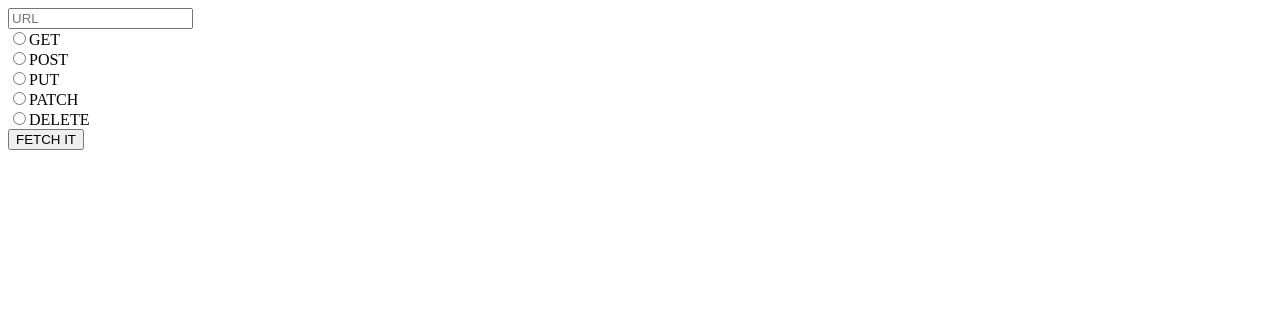
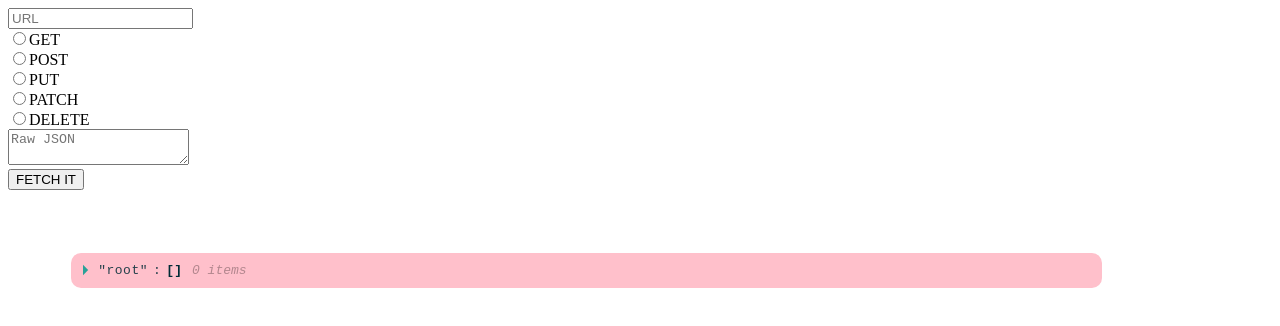
Before and after one commit to cristian-montes/the_api_tool, a React app: page / in a window 1280 px wide. Shown: the top 326 px of the page. Built offline with nearby package versions, Linux system fonts and the light colour scheme.

Commit message:
added the display field for the fetch responses

```diff
--- a/package.json
+++ b/package.json
@@ -25,7 +25,8 @@
   "license": "ISC",
   "dependencies": {
     "react": "^17.0.2",
-    "react-dom": "^17.0.2"
+    "react-dom": "^17.0.2",
+    "react-json-view": "^1.21.3"
   },
   "devDependencies": {
     "@babel/core": "^7.16.0",
--- /dev/null
+++ b/src/components/app/controls/BodyText.jsx
@@ -0,0 +1,14 @@
+import React from 'react';
+
+function BodyText({ jsonValue, handleInputChange }) {
+  return (
+    <textarea
+      placeholder="Raw JSON"
+      name="jsonValue"
+      value={jsonValue}
+      onInput={handleInputChange}
+    />
+  );
+}
+
+export default BodyText;
--- a/src/components/app/controls/ButtonVerbs.js
+++ b/src/components/app/controls/ButtonVerbs.js
@@ -1,6 +1,6 @@
 import React  from "react";
 
-export default function ButtonVerb({name, handleInputChange}){
+export default function ButtonVerb({name, handleInputChange, verbValue}){
     return(
         <div>
             <input
@@ -8,7 +8,7 @@ export default function ButtonVerb({name, handleInputChange}){
                 type="radio"
                 name="verbValue"
                 value={name}
-                // checked={methodSelected === name}
+                checked={verbValue === name}
                 onChange={ handleInputChange }
             />
             <label htmlFor={name}>
--- a/src/components/app/controls/FormVerb.jsx
+++ b/src/components/app/controls/FormVerb.jsx
@@ -1,7 +1,8 @@
 import React from 'react';
+import BodyText from './BodyText';
 import ButtonVerb from './ButtonVerbs';
 
-function FormVerb({verbs, url, handleInputChange, handleSubmit}){
+function FormVerb({verbs, url, handleInputChange, handleSubmit, verbValue, jsonValue}){
 
     return(
         <section aria-label="request-form" >
@@ -22,11 +23,21 @@ function FormVerb({verbs, url, handleInputChange, handleSubmit}){
                         <ButtonVerb
                             name={verb}
                             key={verb}
+                            verbValue={verbValue}
                             handleInputChange = {handleInputChange}
                         />
                         ))
 
                     }
+                </div>
+
+
+                <div>
+                    <BodyText
+                        jsonValue={jsonValue}
+                        handleInputChange = {handleInputChange}
+                    />
+
                 </div>
                 <button>FETCH IT</button>
 
--- /dev/null
+++ b/src/components/app/controls/ResultDisplay.jsx
@@ -0,0 +1,14 @@
+import React from 'react';
+import PropTypes from 'prop-types';
+import ReactJson from 'react-json-view';
+
+export default function ResultsDisplay({response}){
+    return(
+        <div>
+            <ReactJson
+                src={response}
+                style={{ backgroundColor:'pink', width: '80%', padding: '10px', borderRadius:'10px', margin:'5%'}}
+            />
+        </div>
+    )
+};
--- a/src/containers/ToolAPIContainer.jsx
+++ b/src/containers/ToolAPIContainer.jsx
@@ -1,5 +1,6 @@
 import React, { Component } from "react";
 import FormVerb from "../components/app/controls/FormVerb";
+import ResultsDisplay from "../components/app/controls/ResultDisplay";
 import { fetchRequest } from "../services/fetchRequest";
 
 
@@ -49,15 +50,23 @@ export default class ToolAPIContainer extends Component{
 
     render(){
         const verbs =  ['GET', 'POST', 'PUT', 'PATCH', 'DELETE'];
-        const {url, verbValue, response } = this.state
+        const {url, verbValue, response, jsonValue } = this.state
 
         return(
+            <div>
                 <FormVerb
                     verbs={verbs}
                     url={url}
+                    verbValue={verbValue}
                     handleInputChange={this.handleInputChange}
                     handleSubmit={this.handleSubmit}
+                    jsonValue={jsonValue}
                     />
+
+                    <ResultsDisplay response={response}/>
+            </div>
+
+
         );
 
 
```
Also changed, not shown: 1 other file (tests, documents, lock files or other folders). Lines whose indentation alone changed are shown as unchanged.
